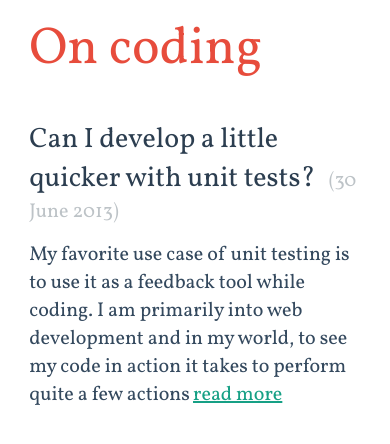
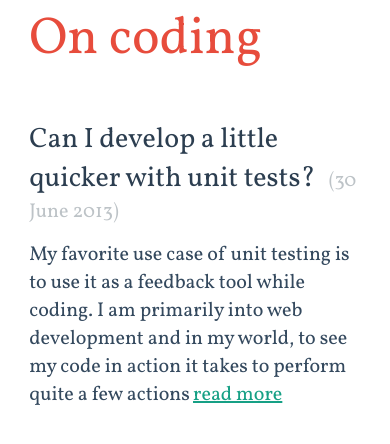
Before and after one commit to deepan/deepan.github.com, a Jekyll site: the page built from index.html, in a window 390 px wide. Shown: the top 444 px of the page. Built offline with Jekyll 4.4.1, drawn with Linux system fonts in a browser that asks for light colours.

Commit message:
fixed mini device header spacing

```diff
--- a/static/css/basic.less
+++ b/static/css/basic.less
@@ -22,7 +22,7 @@
 @tiny-font: 1.25em;
 
 @title-height-for-desktop-tablet-and-mobile: 120px;
-@title-height-for-mini-mobile: 100px;
+@title-height-for-mini-mobile: 80px;
 
 @back-height-for-desktop-and-tablets: 120px;
 @back-height-for-mobile: 80px;
--- a/static/css/index.css
+++ b/static/css/index.css
@@ -108,7 +108,7 @@
 @media only screen and (min-width: 1px) and (max-width: 429px) {
   header .content .title {
     font-size: 3.25em;
-    line-height: 100px;
+    line-height: 80px;
     width: 100%;
   }
 }
--- a/static/css/page.css
+++ b/static/css/page.css
@@ -108,7 +108,7 @@
 @media only screen and (min-width: 1px) and (max-width: 429px) {
   header .content .title {
     font-size: 3.25em;
-    line-height: 100px;
+    line-height: 80px;
     width: 100%;
   }
 }
@@ -181,7 +181,7 @@
 }
 @media only screen and (min-width: 1px) and (max-width: 429px) {
   header {
-    height: 160px;
+    height: 140px;
   }
 }
 .post .title {
```
